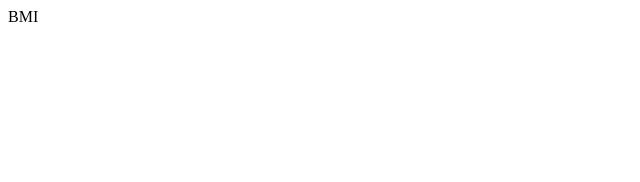
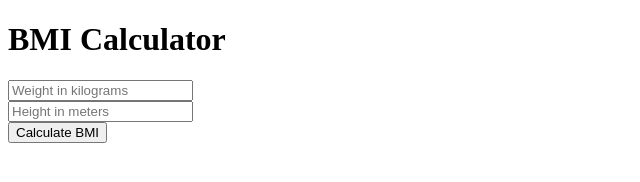
Before and after one commit to LasithRanahewa/BMI-Calculator, a website: page bmiCalculator.html in a window 1280 px wide. Shown: the whole page, without its empty margins (0-640 px from the left). Drawn offline with Linux system fonts and the light colour scheme.

Commit message:
add responses

```diff
--- a/bmiCalculator.html
+++ b/bmiCalculator.html
@@ -1,12 +1,22 @@
 <!DOCTYPE html>
 <html lang="en">
+
 <head>
     <meta charset="UTF-8">
     <meta name="viewport" content="width=device-width, initial-scale=1.0">
     <title>BMI Calculator</title>
 </head>
+
 <body>
-    BMI
+    <h1>BMI Calculator</h1>
+    <form action="/" method="post">
+        <div>
+            <input type="text" name="weight" placeholder="Weight in kilograms"><br>
+            <input type="text" name="height" placeholder="Height in meters"><br>
+            <button type="submit" name="submit">Calculate BMI</button>
+        </div>
 
+    </form>
 </body>
+
 </html>
--- a/package.json
+++ b/package.json
@@ -9,6 +9,7 @@
   "author": "Lasith Ranahewa",
   "license": "ISC",
   "dependencies": {
+    "body-parser": "^1.20.2",
     "express": "^4.18.2",
     "nodemon": "^2.0.22"
   }
```
Also changed, not shown: server.js (+11 -1 lines), 1 other file.
